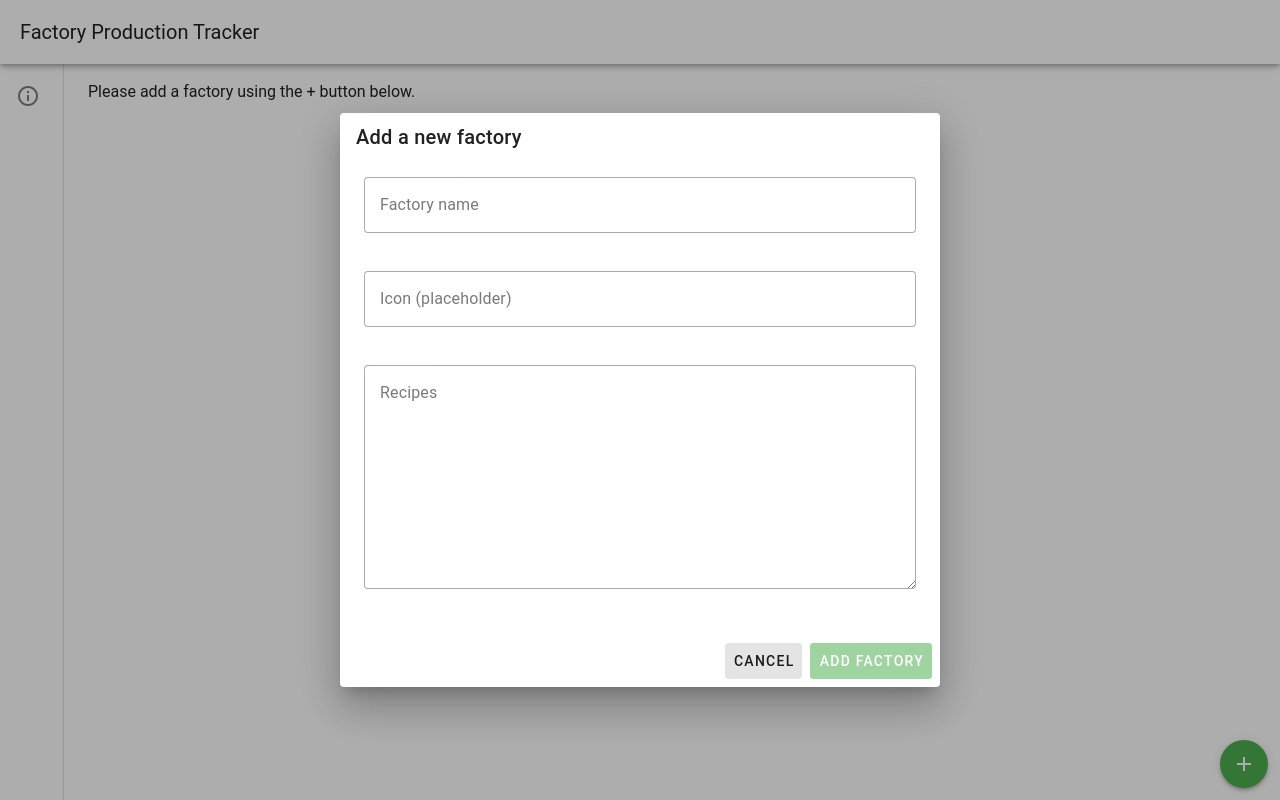
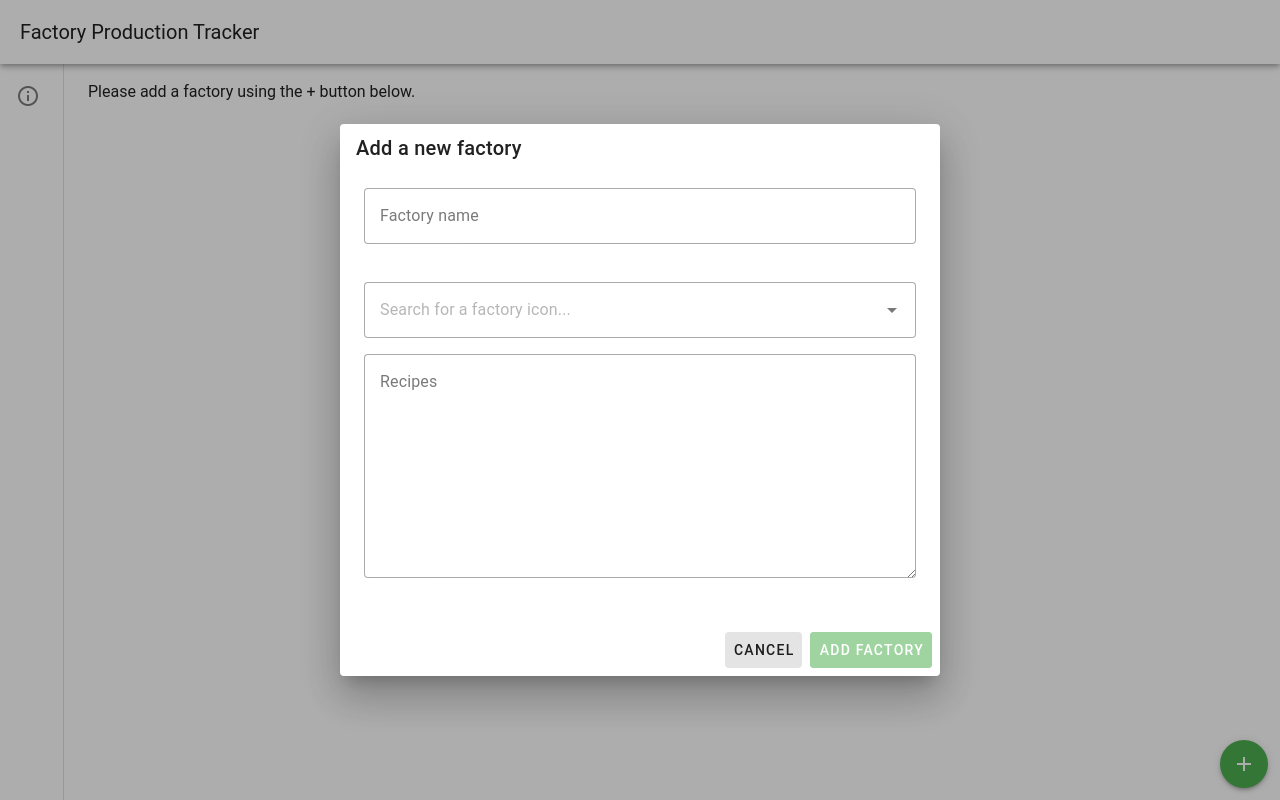
Before and after one commit to ammesonb/satisfactory-prod-tracker, a Vue app: page / in a window 1280 px wide. Both pictures are taken after a click on the button 1244 px from the left and 764 px from the top of the page. Built offline with nearby package versions, Linux system fonts and the light colour scheme.

Commit message:
Adds icon selector

```diff
--- a/components.d.ts
+++ b/components.d.ts
@@ -13,9 +13,11 @@ declare module 'vue' {
     ErrorModal: typeof import('./src/ErrorModal.vue')['default']
     FactoryDrawer: typeof import('./src/FactoryDrawer.vue')['default']
     FactoryRow: typeof import('./src/FactoryRow.vue')['default']
+    IconSelector: typeof import('./src/components/IconSelector.vue')['default']
     VApp: typeof import('vuetify/components')['VApp']
     VAppBar: typeof import('vuetify/components')['VAppBar']
     VAppBarTitle: typeof import('vuetify/components')['VAppBarTitle']
+    VAutocomplete: typeof import('vuetify/components')['VAutocomplete']
     VBtn: typeof import('vuetify/components')['VBtn']
     VCard: typeof import('vuetify/components')['VCard']
     VCardActions: typeof import('vuetify/components')['VCardActions']
@@ -29,6 +31,8 @@ declare module 'vue' {
     VImg: typeof import('vuetify/components')['VImg']
     VList: typeof import('vuetify/components')['VList']
     VListItem: typeof import('vuetify/components')['VListItem']
+    VListItemSubtitle: typeof import('vuetify/components')['VListItemSubtitle']
+    VListItemTitle: typeof import('vuetify/components')['VListItemTitle']
     VMain: typeof import('vuetify/components')['VMain']
     VNavigationDrawer: typeof import('vuetify/components')['VNavigationDrawer']
     VSpacer: typeof import('vuetify/components')['VSpacer']
--- a/src/AddFactoryModal.vue
+++ b/src/AddFactoryModal.vue
@@ -1,5 +1,6 @@
 <script setup lang="ts">
 import { ref, computed } from 'vue'
+import IconSelector from '@/components/IconSelector.vue'
 
 interface Props {
   modelValue: boolean
@@ -10,7 +11,7 @@ const emit = defineEmits(['update:modelValue', 'add-factory'])
 
 const form = ref({
   name: '',
-  icon: '',
+  icon: undefined as string | undefined,
   recipes: '',
 })
 
@@ -20,12 +21,12 @@ const showDialog = computed({
 })
 
 const clear = () => {
-  form.value = { name: '', icon: '', recipes: '' }
+  form.value = { name: '', icon: undefined, recipes: '' }
   showDialog.value = false
 }
 
 const addFactory = () => {
-  if (form.value.name && form.value.recipes) {
+  if (form.value.name && form.value.recipes && form.value.icon) {
     emit('add-factory', { ...form.value })
     clear()
   }
@@ -45,11 +46,9 @@ const addFactory = () => {
             variant="outlined"
             class="mb-4"
           />
-          <v-text-field
+          <IconSelector
             v-model="form.icon"
-            label="Icon (placeholder)"
-            placeholder="Enter icon name or path"
-            variant="outlined"
+            placeholder="Search for a factory icon..."
             class="mb-4"
           />
           <v-textarea
@@ -69,7 +68,7 @@ const addFactory = () => {
           color="green"
           variant="elevated"
           @click="addFactory"
-          :disabled="!form.name || !form.recipes"
+          :disabled="!form.name || !form.recipes || !form.icon"
         >
           Add Factory
         </v-btn>
--- /dev/null
+++ b/src/components/IconSelector.vue
@@ -0,0 +1,114 @@
+<script setup lang="ts">
+import { computed, onMounted } from 'vue'
+import { useDataStore } from '@/stores/data'
+import { getIconURL } from '@/logistics/images'
+
+interface Props {
+  modelValue?: string
+  placeholder?: string
+  disabled?: boolean
+}
+
+interface IconOption {
+  value: string
+  name: string
+  icon: string
+  type: 'item' | 'building'
+}
+
+const props = withDefaults(defineProps<Props>(), {
+  placeholder: 'Search for an icon...',
+})
+
+const emit = defineEmits<{
+  'update:modelValue': [value: string | undefined]
+}>()
+
+const dataStore = useDataStore()
+
+// Load data when component mounts
+onMounted(() => {
+  dataStore.loadData()
+})
+
+// Get all available icons from items and buildings
+const allIcons = computed<IconOption[]>(() => {
+  const icons: IconOption[] = []
+
+  // Add items
+  Object.values(dataStore.items).forEach((item) => {
+    if (item.icon) {
+      icons.push({
+        value: item.icon,
+        name: item.name,
+        icon: item.icon,
+        type: 'item',
+      })
+    }
+  })
+
+  // Add buildings
+  Object.values(dataStore.buildings).forEach((building) => {
+    if (building.icon) {
+      icons.push({
+        value: building.icon,
+        name: building.name,
+        icon: building.icon,
+        type: 'building',
+      })
+    }
+  })
+
+  return icons.sort((a, b) => a.name.localeCompare(b.name))
+})
+
+// Selected icon for display
+const selectedIcon = computed<IconOption | undefined>(() => {
+  if (!props.modelValue) return undefined
+  return allIcons.value.find((icon) => icon.value === props.modelValue)
+})
+
+const updateValue = (value: string | null) => {
+  emit('update:modelValue', value || undefined)
+}
+</script>
+
+<template>
+  <v-autocomplete
+    :model-value="props.modelValue"
+    @update:model-value="updateValue"
+    :items="allIcons"
+    :placeholder="props.placeholder"
+    :disabled="props.disabled"
+    item-title="name"
+    item-value="value"
+    clearable
+    hide-details
+    variant="outlined"
+  >
+    <!-- Selected icon display -->
+    <template #prepend-inner v-if="selectedIcon">
+      <v-img :src="getIconURL(selectedIcon.icon, 64)" width="24" height="24" class="me-2" />
+    </template>
+
+    <!-- Dropdown item template -->
+    <template #item="{ props: itemProps, item }">
+      <v-list-item v-bind="itemProps">
+        <template #prepend>
+          <v-img :src="getIconURL(item.raw.icon, 64)" width="32" height="32" class="me-3" />
+        </template>
+
+        <v-list-item-title>{{ item.raw.name }}</v-list-item-title>
+        <v-list-item-subtitle class="text-capitalize">{{ item.raw.type }}</v-list-item-subtitle>
+      </v-list-item>
+    </template>
+
+    <!-- No data message -->
+    <template #no-data>
+      <div class="px-4 py-2 text-center text-medium-emphasis">
+        <div v-if="allIcons.length === 0">Loading icons...</div>
+        <div v-else>No icons found</div>
+      </div>
+    </template>
+  </v-autocomplete>
+</template>
```
